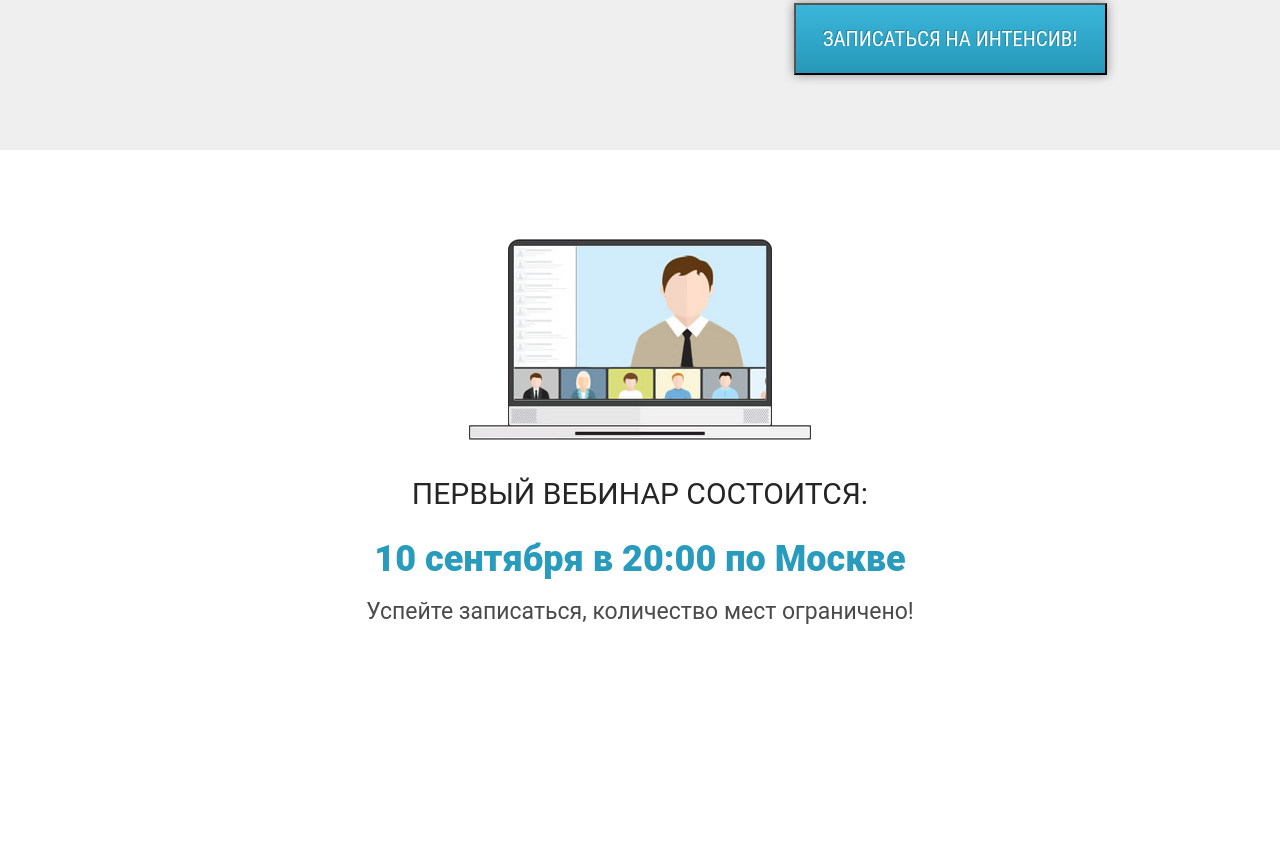
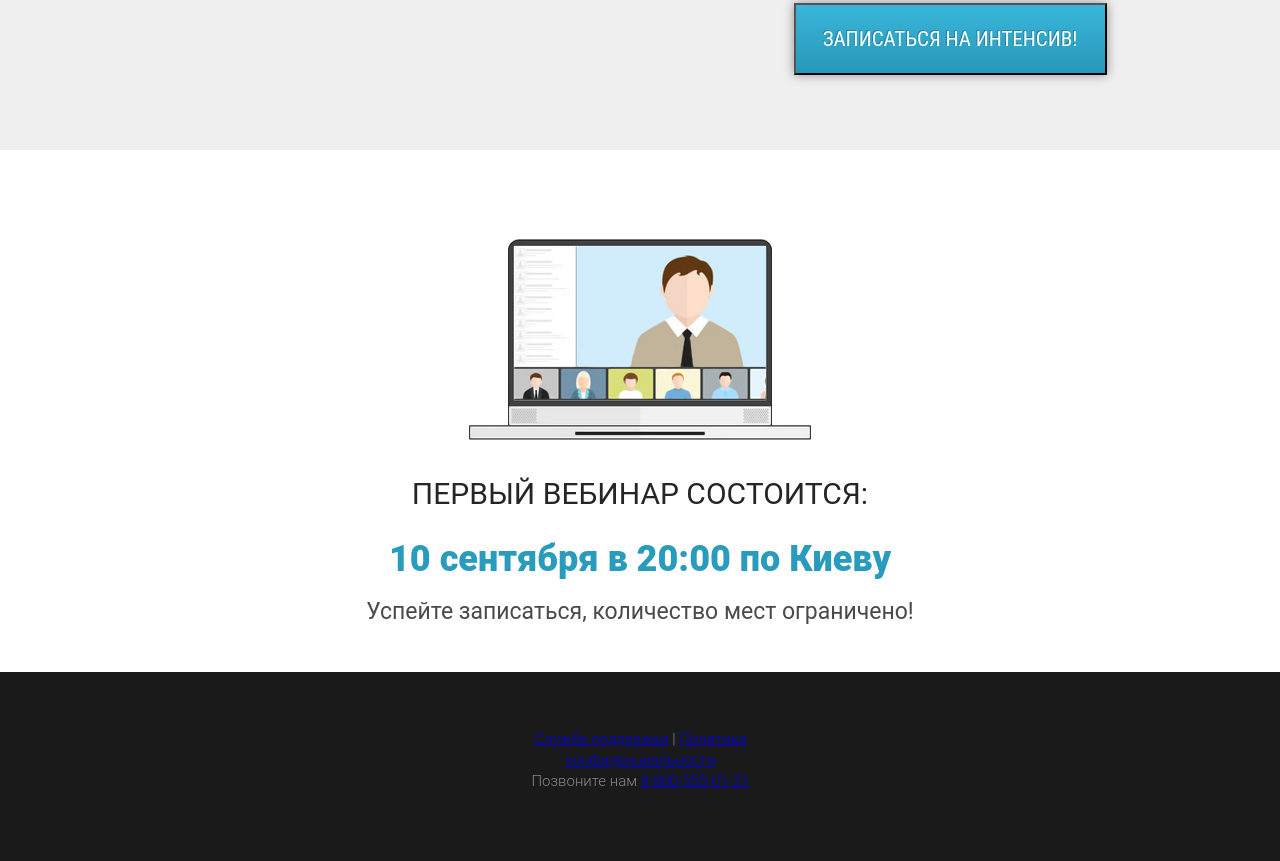
Before and after one commit to diano4a/WordPress-landing, a plain HTML site: page index.html in a window 1280 px wide. Shown: the part 2974-3835 px from the top of the page. Before the commit the page ends 3646 px from the top, so only its background shows below. Drawn offline with Linux system fonts and the light colour scheme.

Commit message:
finishing V

```diff
--- a/index.html
+++ b/index.html
@@ -156,12 +156,22 @@
             <div class="webinar-wrapper">
                 <img src="img/first-webinar.png" alt="webinar" class="webinar-img">
                 <h2 class="webinar-header">Первый вебинар состоится:</h2>
-                <div class="webinar-descr">10 сентября в 20:00 по Москве</div>
+                <div class="webinar-descr">10 сентября в 20:00 по Киеву</div>
                 <div class="webinar-subdescr">Успейте записаться, количество мест ограничено!</div>
             </div>
         </div>
     </section>
 
+    <footer>
+        <div class="footer-info">
+            <a href="https://www.youtube.com/watch?v=uK-LP4M-8oc" >Служба поддержки</a>
+            |
+            <a href="https://www.google.com/search?client=opera&q=текст+ссылка+в+html&sourceid=opera&ie=UTF-8&oe=UTF-8">Политика конфиденциальности</a>
+            <div>Позвоните нам <a href="tel:+8-800-555-01-21">8-800-555-01-21</a></div>
+        </div>
+
+
+    </footer>
 
 </body>
 </html>
--- a/style.css
+++ b/style.css
@@ -304,7 +304,7 @@ h2.title {
 }
 
 .present-img {
-    display: flex;
+    display: block;
     margin: 0 auto;
 }
 
@@ -321,7 +321,10 @@ h2.title {
 }
 
 .present .present-btn {
+    display: block;
+    margin: 0, auto;
     margin-top: 51px;
+
 }
 
 /* SECTION_6 */
@@ -368,3 +371,19 @@ h2.title {
     line-height: 20px;
     text-align: center;
 }
+
+/* FOOTER  */
+footer {
+    padding: 57px 457px 69px 458px;
+    background: #1A1A1A;
+}
+
+.footer-info {
+    color: #888888;
+    font-family: 'Roboto';
+    font-style: normal;
+    font-weight: 300;
+    font-size: 15px;
+    line-height: 21px;
+    text-align: center;
+}
```
